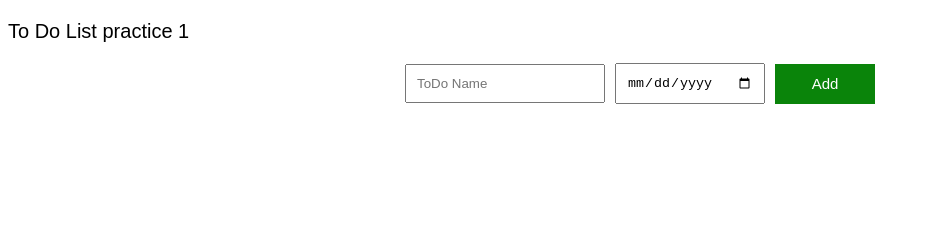
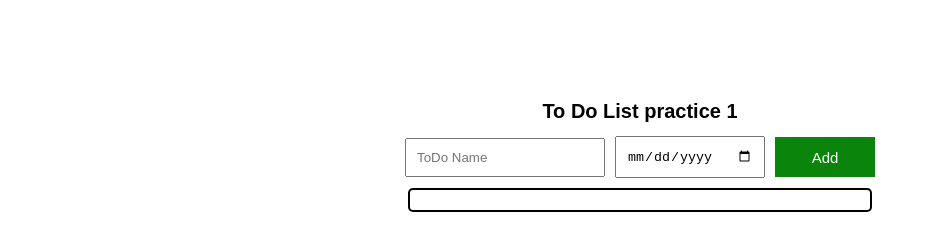
Before and after one commit to KMjanith/totdolist, a plain HTML site: page index.html in a window 1280 px wide. Shown: the whole page, without its empty margins (0-930 px from the left). Drawn offline with Linux system fonts and the light colour scheme.

Commit message:
Update index.html

```diff
--- a/index.html
+++ b/index.html
@@ -1,5 +1,6 @@
 <!DOCTYPE html>
 <html lang="en">
+
 <head>
     <meta charset="UTF-8">
     <meta http-equiv="X-UA-Compatible" content="IE=edge">
@@ -7,7 +8,16 @@
     <title>TODO LIST</title>
 
     <style>
-        .todo-elements, .inputs{
+        .todo-elements{
+            border-style: solid ;
+            border-width: 2px;
+            border-radius: 5px;
+            border-bottom-color: black;
+            margin: 0px 400px;
+
+        }
+        .todo-elements,
+        .inputs {
             margin-bottom: 10px;
             display: grid;
             grid-template-columns: 200px 150px 100px;
@@ -17,9 +27,12 @@
             align-items: center;
             row-gap: 10px;
             font-size: 20px;
+            /*background-color: red;*/
+
+
         }
 
-        .inline-elements{
+        .inline-elements {
 
             text-align: center;
             justify-content: center;
@@ -28,16 +41,18 @@
 
 
 
-        .paragara{
+        .paragara {
             font-family: Arial;
             font-size: 20px;
         }
-        .input-text, .input-date{
+
+        .input-text,
+        .input-date {
             padding: 10px;
         }
 
 
-        .add{
+        .add {
             background-color: rgb(10, 132, 10);
             font-size: 15px;
             border: none;
@@ -46,7 +61,7 @@
             height: 40px;
         }
 
-        .delete{
+        .delete {
             background-color: rgb(219, 10, 10);
             font-size: 15px;
             padding: 10px;
@@ -56,12 +71,21 @@
             width: 100px;
         }
 
+        .container{
+            justify-content: center;
+            text-align: center;
+        }
 
     </style>
 
 </head>
+
 <body>
-    <p class="paragara">To Do List practice 1</p>
+    <div style="margin-top: 100px;">
+        <div class="container">
+            <h1 class="paragara">To Do List practice 1</h1>
+        </div>
+
         <div class="inputs">
             <input type="text" class="input-text" style="display: inline-block; margin-bottom: 00px;" placeholder="ToDo Name"
                 onkeypress="let keytag = event.key;enterKey(keytag); ">
@@ -70,9 +94,9 @@
             <button onclick="activity()" class="add">Add</button>
         </div>
 
-    <div class="todo-elements" ></div>
+        <div class="todo-elements" style="padding: 10px;"></div>
+    </div>
+    <script src="scripts/TODO list.js"></script>
+</body>
 
-
-    <script src="TODO list.js "></script>
-</body>
 </html>
```
Lines whose indentation alone changed are shown as unchanged.
